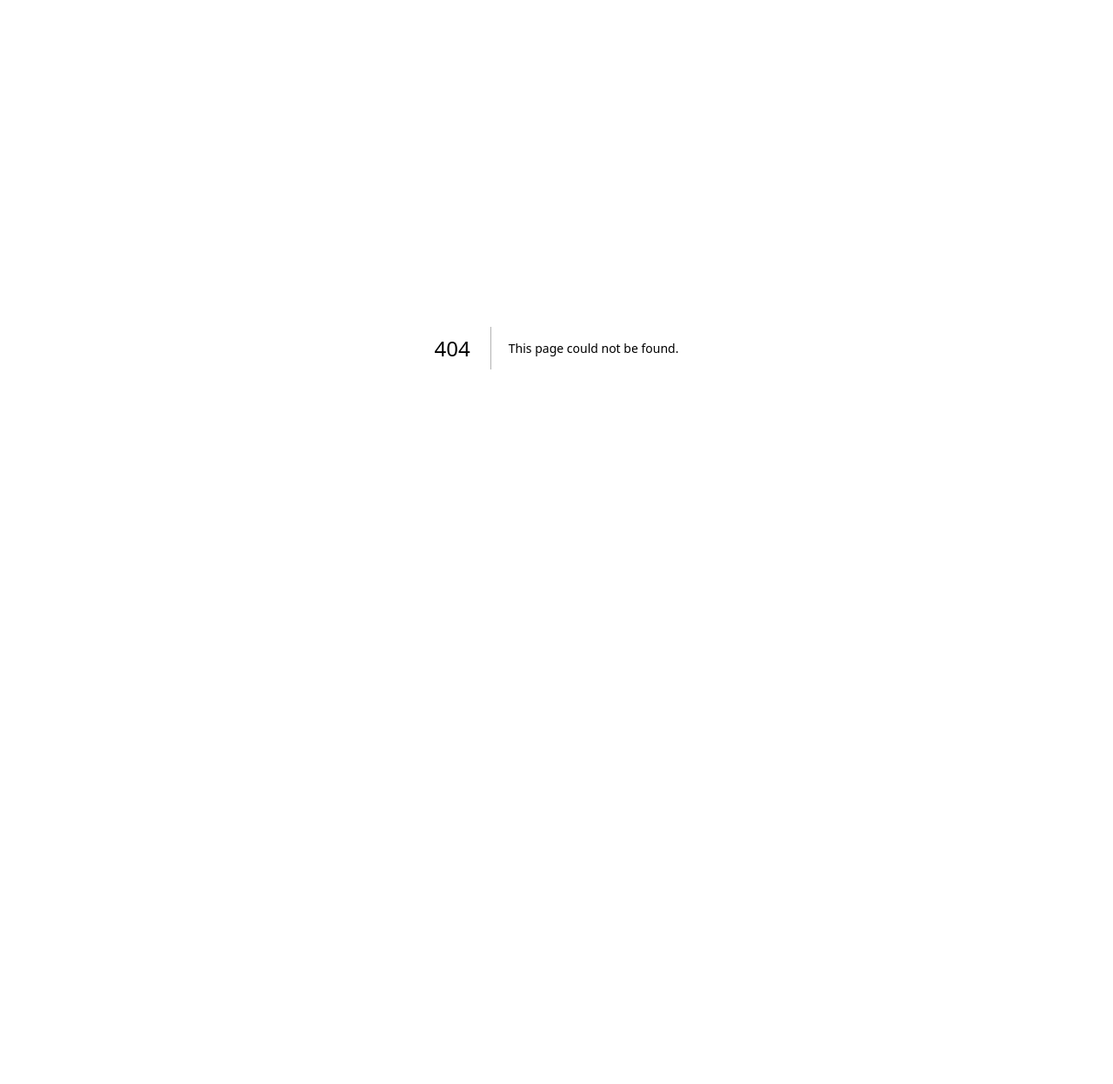
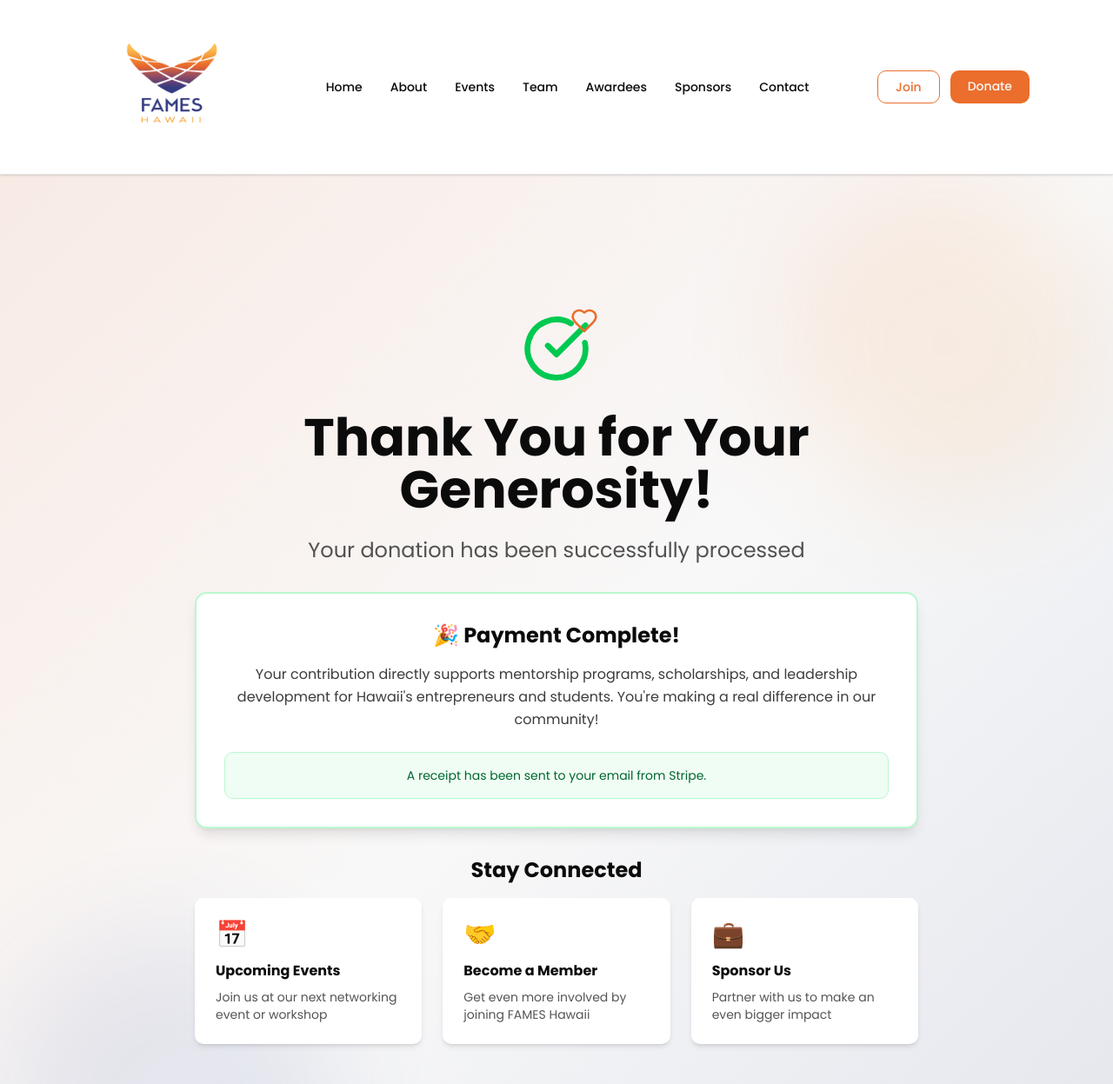
Before and after one commit to brow51wss/fameshawaii, a Next.js app: page /success/donate in a window 1280 px wide. Before the commit this address had no page. Shown: the top 1247 px of the page at 87% size. Before the commit the page ends 800 px from the top, so only its background shows below. Built offline with nearby package versions, Linux system fonts and the light colour scheme.

Commit message:
logo resize and thank you page for donations

```diff
--- /dev/null
+++ b/app/success/donate/page.tsx
@@ -0,0 +1,127 @@
+"use client"
+
+import Navigation from "@/components/navigation"
+import Footer from "@/components/footer"
+import { useScrollAnimation } from "@/hooks/use-scroll-animation"
+import { CheckCircle, Heart, ArrowRight } from "lucide-react"
+import Link from "next/link"
+
+export default function DonationSuccessPage() {
+  const { ref: heroRef, isVisible: heroVisible } = useScrollAnimation()
+
+  return (
+    <main className="min-h-screen bg-background">
+      <Navigation />
+
+      <section
+        ref={heroRef as any}
+        className="pt-32 pb-16 md:pt-40 md:pb-24 bg-gradient-to-br from-primary/10 via-background to-accent/10 relative overflow-hidden min-h-[80vh] flex items-center"
+      >
+        <div className="absolute top-0 right-0 w-96 h-96 gradient-primary opacity-10 rounded-full blur-3xl" />
+        <div className="absolute bottom-0 left-0 w-96 h-96 gradient-accent opacity-10 rounded-full blur-3xl" />
+
+        <div className="max-w-4xl mx-auto px-4 sm:px-6 lg:px-8 relative z-10 text-center">
+          <div
+            className={`flex justify-center mb-8 transition-all duration-700 ${heroVisible ? "scale-in" : "opacity-0"}`}
+          >
+            <div className="relative">
+              <CheckCircle size={80} className="text-green-500" />
+              <Heart size={32} className="text-primary absolute -top-2 -right-2" />
+            </div>
+          </div>
+
+          <h1
+            className={`text-4xl md:text-6xl font-bold text-foreground mb-6 transition-all duration-700 delay-100 ${heroVisible ? "fade-in-up" : "opacity-0"}`}
+          >
+            Thank You for Your <span className="gradient-text">Generosity!</span>
+          </h1>
+
+          <p
+            className={`text-xl md:text-2xl text-foreground/70 mb-8 transition-all duration-700 delay-200 ${heroVisible ? "fade-in-up" : "opacity-0"}`}
+          >
+            Your donation has been successfully processed
+          </p>
+
+          <div
+            className={`bg-white rounded-xl p-8 shadow-lg border-2 border-green-200 mb-8 transition-all duration-700 delay-300 ${heroVisible ? "scale-in" : "opacity-0"}`}
+          >
+            <h2 className="text-2xl font-bold text-foreground mb-4">
+              🎉 Payment Complete!
+            </h2>
+            <p className="text-foreground/80 leading-relaxed mb-4">
+              Your contribution directly supports mentorship programs, scholarships, and leadership development for Hawaii's entrepreneurs and students. You're making a real difference in our community!
+            </p>
+            <div className="bg-green-50 border border-green-200 rounded-lg p-4 mt-6">
+              <p className="text-green-800 text-sm">
+                A receipt has been sent to your email from Stripe.
+              </p>
+            </div>
+          </div>
+
+          <div
+            className={`space-y-6 transition-all duration-700 delay-400 ${heroVisible ? "fade-in-up" : "opacity-0"}`}
+          >
+            <h3 className="text-2xl font-bold text-foreground mb-4">Stay Connected</h3>
+
+            <div className="grid md:grid-cols-3 gap-6 text-left">
+              <div className="bg-white rounded-lg p-6 shadow-md">
+                <div className="text-3xl mb-3">📅</div>
+                <h4 className="font-bold text-foreground mb-2">Upcoming Events</h4>
+                <p className="text-sm text-foreground/70">
+                  Join us at our next networking event or workshop
+                </p>
+              </div>
+
+              <div className="bg-white rounded-lg p-6 shadow-md">
+                <div className="text-3xl mb-3">🤝</div>
+                <h4 className="font-bold text-foreground mb-2">Become a Member</h4>
+                <p className="text-sm text-foreground/70">
+                  Get even more involved by joining FAMES Hawaii
+                </p>
+              </div>
+
+              <div className="bg-white rounded-lg p-6 shadow-md">
+                <div className="text-3xl mb-3">💼</div>
+                <h4 className="font-bold text-foreground mb-2">Sponsor Us</h4>
+                <p className="text-sm text-foreground/70">
+                  Partner with us to make an even bigger impact
+                </p>
+              </div>
+            </div>
+          </div>
+
+          <div
+            className={`mt-12 flex flex-col sm:flex-row gap-4 justify-center transition-all duration-700 delay-500 ${heroVisible ? "fade-in-up" : "opacity-0"}`}
+          >
+            <Link
+              href="/events"
+              className="inline-flex items-center justify-center gap-2 px-8 py-4 gradient-primary text-white hover:opacity-90 rounded-lg font-semibold transition-all duration-300 shadow-lg hover:shadow-xl hover:scale-105"
+            >
+              View Upcoming Events
+              <ArrowRight size={20} />
+            </Link>
+            <Link
+              href="/"
+              className="inline-flex items-center justify-center gap-2 px-8 py-4 border-2 border-primary text-primary hover:bg-primary hover:text-white rounded-lg font-semibold transition-all duration-300"
+            >
+              Return to Homepage
+            </Link>
+          </div>
+
+          <p className="text-sm text-foreground/60 mt-8">
+            Questions? Contact us at{" "}
+            <a href="mailto:info@fameshawaii.org" className="text-primary hover:underline font-semibold">
+              info@fameshawaii.org
+            </a>{" "}
+            or call{" "}
+            <a href="tel:8087815905" className="text-primary hover:underline font-semibold">
+              (808) 781-5905
+            </a>
+          </p>
+        </div>
+      </section>
+
+      <Footer />
+    </main>
+  )
+}
--- a/components/navigation.tsx
+++ b/components/navigation.tsx
@@ -1,12 +1,22 @@
 "use client"
 
-import { useState } from "react"
+import { useState, useEffect } from "react"
 import Link from "next/link"
 import Image from "next/image"
 import { Menu, X } from "lucide-react"
 
 export default function Navigation() {
   const [isOpen, setIsOpen] = useState(false)
+  const [isScrolled, setIsScrolled] = useState(false)
+
+  useEffect(() => {
+    const handleScroll = () => {
+      setIsScrolled(window.scrollY > 20)
+    }
+
+    window.addEventListener("scroll", handleScroll)
+    return () => window.removeEventListener("scroll", handleScroll)
+  }, [])
 
   const navLinks = [
     { label: "Home", href: "/" },
@@ -19,12 +29,18 @@ export default function Navigation() {
   ]
 
   return (
-    <nav className="sticky top-0 z-50 bg-white border-b border-border shadow-sm">
+    <nav className={`sticky top-0 z-50 bg-white border-b border-border shadow-sm transition-all duration-300 p-0`}>
       <div className="max-w-6xl mx-auto px-4 sm:px-6 lg:px-8">
-        <div className="flex justify-between items-center h-16">
+        <div className="flex justify-between items-center">
           <Link href="/" className="flex items-center gap-2">
-            <Image src="/images/fames-logo.png" alt="FAMES Hawaii" width={60} height={60} className="w-15 h-auto" />
-            <span className="font-bold text-lg text-accent hidden sm:inline">FAMES Hawaii</span>
+            <Image
+              src="/images/fames-logo.png"
+              alt="FAMES Hawaii"
+              width={isScrolled ? 50 : 200}
+              height={isScrolled ? 50 : 200}
+              className={`transition-all duration-300 ${isScrolled ? 'w-[50px]' : 'w-[200px]'} h-auto`}
+            />
+
           </Link>
 
           {/* Desktop Navigation */}
```
